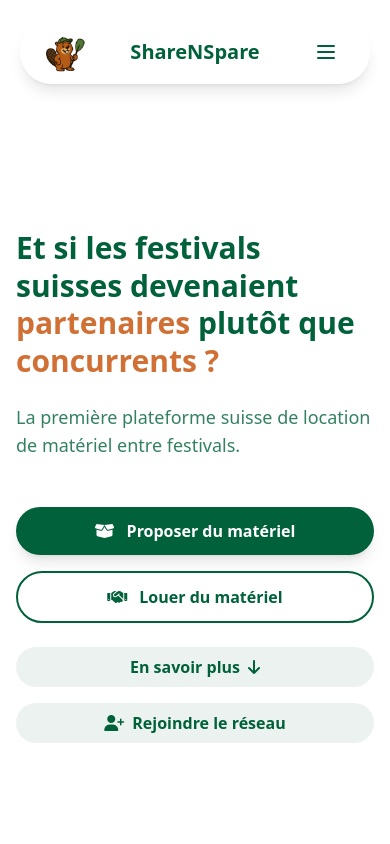
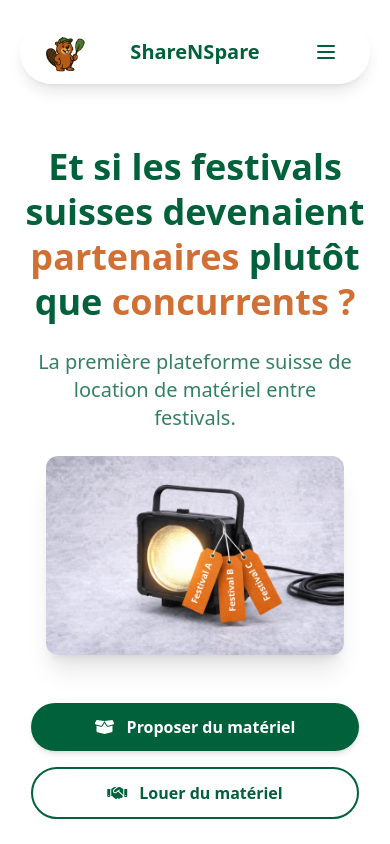
Before and after one commit to teogasquez/ShareNSpare, a React (Vite) app: page /festival in a window 390 px wide. Shown: the top 844 px of the page. Built offline with nearby package versions, Linux system fonts and the light colour scheme.

Commit message:
pages-festival

```diff
--- a/src/pages/C2C/C2C.tsx
+++ b/src/pages/C2C/C2C.tsx
@@ -167,51 +167,117 @@ const C2C = () => {
 
   return (
     <div className="pt-24 md:pt-16">
-      {/* Section Hero - Introduction */}
-      <section id="hero" className="min-h-screen flex items-center justify-center overflow-hidden py-12 md:py-0">
+      {/* Section Hero - C2C */}
+<section id="hero" className="py-20 lg:min-h-screen flex items-center">
   <div className="container mx-auto px-4">
-          <div className="grid grid-cols-1 lg:grid-cols-2 gap-8 lg:gap-16 items-center">
+    <div className="grid grid-cols-1 lg:grid-cols-2 gap-10 lg:gap-16 items-center">
 
-            {/* Colonne gauche - Texte */}
+      {/* ========================= */}
+      {/* COLONNE TEXTE */}
+      {/* ========================= */}
       <div className="space-y-6">
-            <h1 className="text-3xl sm:text-4xl md:text-5xl font-bold text-[#00613a] leading-tight">
-              Partagez vos <span className="text-[#D17034] font-extrabold">objets</span> ou <span className="text-[#D17034] font-extrabold">services</span>, et réalisez des économies !
+
+        {/* TITRE */}
+        <h1 className="text-4xl sm:text-4xl md:text-5xl
+                       font-bold
+                       text-[#00613a]
+                       leading-tight
+                       text-center lg:text-left">
+          Partagez vos{" "}
+          <span className="text-[#D17034] font-extrabold">objets</span>{" "}
+          ou{" "}
+          <span className="text-[#D17034] font-extrabold">services</span>,{" "}
+          et réalisez des économies !
         </h1>
-              <p className="text-lg sm:text-xl md:text-2xl text-[#00613a]/80">
+
+        {/* INTRO */}
+        <p className="text-xl sm:text-xl md:text-2xl
+                      text-[#00613a]/80
+                      text-center lg:text-left
+                      px-4 lg:px-0">
           Une nouvelle façon de consommer : plus responsable, plus économique.
         </p>
 
-              <div className="flex flex-col sm:flex-row gap-4 pt-6">
+        {/* IMAGE MOBILE */}
+        <div className="block lg:hidden mt-6 flex justify-center">
+          <img
+            src={heroImage}
+            alt="Échange entre particuliers"
+            className="rounded-xl shadow-xl w-5/6 max-h-[260px] object-cover"
+          />
+        </div>
+
+        {/* BOUTONS PRINCIPAUX */}
+        <div className="flex flex-col sm:flex-row gap-4 pt-6 items-center">
+
           <Link
             to="#how-it-works"
-                  className="bg-[#00613a] text-white hover:bg-[#005131] transition-colors font-semibold py-3 px-8 rounded-full flex items-center justify-center shadow-lg"
             onClick={() => setActiveTab('rent')}
+            className="w-11/12 sm:w-auto
+                       bg-[#00613a]
+                       text-white
+                       hover:bg-[#005131]
+                       transition-all duration-300
+                       font-semibold
+                       py-3
+                       px-6 sm:px-8
+                       rounded-full
+                       flex items-center justify-center
+                       shadow-md hover:shadow-lg"
           >
             <i className="fas fa-box mr-3"></i>
             <span>Partager des objets</span>
           </Link>
+
           <Link
             to="#how-it-works"
-                  className="border-2 border-[#00613a] text-[#00613a] hover:bg-[#D17034] hover:border-[#D17034] hover:text-white font-semibold py-3 px-8 rounded-full flex items-center justify-center"
             onClick={() => setActiveTab('offer-service')}
+            className="w-11/12 sm:w-auto
+                       border-2 border-[#00613a]
+                       text-[#00613a]
+                       hover:bg-[#D17034]
+                       hover:border-[#D17034]
+                       hover:text-white
+                       transition-all duration-300
+                       font-semibold
+                       py-3
+                       px-6 sm:px-8
+                       rounded-full
+                       flex items-center justify-center"
           >
             <i className="fas fa-hands-helping mr-3"></i>
             <span>Échanger des services</span>
           </Link>
+
         </div>
 
-              <div className="flex flex-col sm:flex-row gap-4 mt-4">
+        {/* BOUTONS SECONDAIRES */}
+        <div className="flex flex-col sm:flex-row gap-4 pt-1 items-center">
+
           <Link
             to="#how-it-works"
-                  className="bg-[rgba(0,97,58,0.08)] text-[#00613a] hover:bg-[rgba(0,97,58,0.15)] transition-colors cursor-pointer font-semibold py-2 px-6 rounded-full flex items-center justify-center"
+            className="w-11/12 sm:w-auto
+                       bg-[rgba(0,97,58,0.08)]
+                       text-[#00613a]
+                       hover:bg-[rgba(0,97,58,0.15)]
+                       transition-all duration-300
+                       font-semibold
+                       py-2.5
+                       px-6
+                       rounded-full
+                       flex items-center justify-center"
           >
             <span className="mr-2">En savoir plus</span>
             <i className="fas fa-arrow-down"></i>
           </Link>
 
-                <div className="flex flex-col sm:flex-row items-center gap-4">
-                  <span className="text-[#00613a] font-medium text-sm sm:text-base">Rejoindre la communauté:</span>
-                  <div className="flex gap-3">
+          {/* Réseaux sociaux conservés mais adaptés mobile */}
+          <div className="w-11/12 sm:w-auto flex flex-col sm:flex-row items-center gap-4 text-center sm:text-left">
+            <span className="text-[#00613a] font-medium text-sm sm:text-base">
+              Rejoindre la communauté:
+            </span>
+
+            <div className="flex gap-3 justify-center">
               <a href="#" className="w-10 h-10 rounded-full bg-[#00613a] flex items-center justify-center text-white hover:bg-opacity-90 transition-all">
                 <i className="fab fa-facebook-f"></i>
               </a>
@@ -223,20 +289,22 @@ const C2C = () => {
               </a>
             </div>
           </div>
-              </div>
+
         </div>
 
-            {/* ========================================
-                Colonne droite - Image
-                ✅ CACHÉE SUR MOBILE avec "hidden lg:flex"
-                ======================================== */}
-            <div className="hidden lg:flex justify-center lg:justify-end">
+      </div>
+
+      {/* ========================= */}
+      {/* IMAGE DESKTOP */}
+      {/* ========================= */}
+      <div className="hidden lg:flex justify-end">
         <img
           src={heroImage}
           alt="Échange entre particuliers"
           className="rounded-xl shadow-xl max-h-[500px] object-cover"
         />
       </div>
+
     </div>
   </div>
 </section>
--- a/src/pages/Festival/Festival.tsx
+++ b/src/pages/Festival/Festival.tsx
@@ -24,32 +24,61 @@ const Festival = () => {
     <div className="pt-16">
 
 {/* Section Hero - Festivals */}
-<section id="hero" className="min-h-screen flex items-center justify-center overflow-hidden py-12 md:py-0">
+<section id="hero" className="py-20 lg:min-h-screen flex items-center">
   <div className="container mx-auto px-4">
-    <div className="grid grid-cols-1 lg:grid-cols-2 gap-8 lg:gap-16 items-center">
+    <div className="grid grid-cols-1 lg:grid-cols-2 gap-10 lg:gap-16 items-center">
 
-      {/* Colonne gauche - Texte */}
+      {/* ========================= */}
+      {/* COLONNE TEXTE */}
+      {/* ========================= */}
       <div className="space-y-6">
 
-        {/* TITRE (changé uniquement ici) */}
-        <h1 className="text-3xl sm:text-4xl md:text-5xl font-bold text-[#00613a] leading-tight">
+        {/* TITRE */}
+        <h1 className="text-4xl sm:text-4xl md:text-5xl
+               font-bold
+               text-[#00613a]
+               leading-tight
+               text-center lg:text-left">
           Et si les festivals suisses devenaient{" "}
-          <span className="text-[#D17034] font-extrabold">partenaires </span>{" "}
+          <span className="text-[#D17034] font-extrabold">partenaires </span>
           plutôt que{" "}
           <span className="text-[#D17034] font-extrabold">concurrents ?</span>
         </h1>
 
-        {/* INTRO (changée uniquement ici) */}
-        <p className="text-lg sm:text-xl md:text-2xl text-[#00613a]/80">
+        {/* INTRO */}
+        <p className="text-xl sm:text-xl md:text-2xl
+              text-[#00613a]/80
+              text-center lg:text-left
+              px-4 lg:px-0">
   La première plateforme suisse de location de matériel entre festivals.
 </p>
 
-        {/* BOUTONS MODIFIÉS */}
-        <div className="flex flex-col sm:flex-row gap-4 pt-6">
+        {/* IMAGE MOBILE */}
+        <div className="block lg:hidden mt-6 flex justify-center">
+  <img
+    src={heroImage}
+    alt="Festival suisse"
+    className="rounded-xl shadow-xl w-5/6 max-h-[260px] object-cover"
+  />
+</div>
+
+        {/* BOUTONS PRINCIPAUX */}
+        {/* BOUTONS PRINCIPAUX */}
+        <div className="flex flex-col sm:flex-row gap-4 pt-6 items-center">
 
   <Link
     to="?mode=rent#how-it-works"
-  className="bg-[#00613a] text-white hover:bg-[#005131] transition-colors font-semibold py-3 px-8 rounded-full flex items-center justify-center shadow-lg"
+    className="w-11/12 sm:w-auto
+               bg-[#00613a]
+               text-white
+               hover:bg-[#005131]
+               transition-all duration-300
+               font-semibold
+               py-3
+               px-6 sm:px-8
+               rounded-full
+               flex items-center justify-center
+               shadow-md hover:shadow-lg"
   >
     <i className="fas fa-box-open mr-3"></i>
     <span>Proposer du matériel</span>
@@ -57,7 +86,18 @@ const Festival = () => {
 
   <Link
     to="?mode=borrow#how-it-works"
-  className="border-2 border-[#00613a] text-[#00613a] hover:bg-[#D17034] hover:border-[#D17034] hover:text-white font-semibold py-3 px-8 rounded-full flex items-center justify-center"
+    className="w-11/12 sm:w-auto
+               border-2 border-[#00613a]
+               text-[#00613a]
+               hover:bg-[#D17034]
+               hover:border-[#D17034]
+               hover:text-white
+               transition-all duration-300
+               font-semibold
+               py-3
+               px-6 sm:px-8
+               rounded-full
+               flex items-center justify-center"
   >
     <i className="fas fa-handshake mr-3"></i>
     <span>Louer du matériel</span>
@@ -65,11 +105,21 @@ const Festival = () => {
 
 </div>
 
-        {/* Ligne En savoir plus + Réseaux (STRICTEMENT IDENTIQUE C2C) */}
-        <div className="flex flex-col sm:flex-row gap-4 mt-4">
+        {/* BOUTONS SECONDAIRES */}
+        <div className="flex flex-col sm:flex-row gap-4 pt-1 items-center">
+
   <Link
     to="#defis-partages"
-  className="bg-[rgba(0,97,58,0.08)] text-[#00613a] hover:bg-[rgba(0,97,58,0.15)] transition-colors cursor-pointer font-semibold py-2 px-6 rounded-full flex items-center justify-center"
+    className="w-11/12 sm:w-auto
+               bg-[rgba(0,97,58,0.08)]
+               text-[#00613a]
+               hover:bg-[rgba(0,97,58,0.15)]
+               transition-all duration-300
+               font-semibold
+               py-2.5
+               px-6 sm:px-6
+               rounded-full
+               flex items-center justify-center"
   >
     <span className="mr-2">En savoir plus</span>
     <i className="fas fa-arrow-down"></i>
@@ -77,37 +127,35 @@ const Festival = () => {
 
   <Link
     to="#contact"
-  className="bg-[rgba(0,97,58,0.08)]
+    className="w-11/12 sm:w-auto
+               bg-[rgba(0,97,58,0.08)]
                text-[#00613a]
                hover:bg-[#D17034]
                hover:text-white
                transition-all duration-300
                font-semibold
-             py-2 px-6
+               py-2.5
+               px-6
                rounded-full
-             flex items-center
-             justify-center"
+               flex items-center justify-center"
   >
-  <i className="fas fa-user-plus mr-2 transition-colors duration-300"></i>
+    <i className="fas fa-user-plus mr-2"></i>
     <span>Rejoindre le réseau</span>
   </Link>
+
 </div>
 
       </div>
 
-{/* Colonne droite - Image */}
-<div className="hidden lg:flex justify-center lg:justify-end">
-  <div className="relative">
-
+      {/* ========================= */}
+      {/* IMAGE DESKTOP */}
+      {/* ========================= */}
+      <div className="hidden lg:flex justify-end">
         <img
           src={heroImage}
           alt="Festival suisse"
           className="rounded-xl shadow-xl max-h-[500px] object-cover"
         />
-
-
-
-  </div>
       </div>
 
     </div>
@@ -244,7 +292,9 @@ const Festival = () => {
       : "blur(8px) brightness(0.8)"
   }}
   transition={{ duration: 0.35, ease: "easeInOut" }}
-  className={`${mode !== "rent" ? "cursor-pointer" : ""}`}
+  className={`
+    ${mode !== "rent" ? "hidden lg:block cursor-pointer" : "block"}
+  `}
 >
         <div className="flex gap-6">
           <div className="flex flex-col items-center">
@@ -293,7 +343,9 @@ const Festival = () => {
       : "blur(8px) brightness(0.8)"
   }}
   transition={{ duration: 0.35, ease: "easeInOut" }}
-  className={`${mode !== "borrow" ? "cursor-pointer" : ""}`}
+  className={`
+    ${mode !== "borrow" ? "hidden lg:block cursor-pointer" : "block"}
+  `}
 >
         <div className="flex gap-6">
           <div className="flex flex-col items-center">
```
Also changed, not shown: 1 other file (tests, documents, lock files or other folders). Lines whose indentation alone changed are shown as unchanged.
